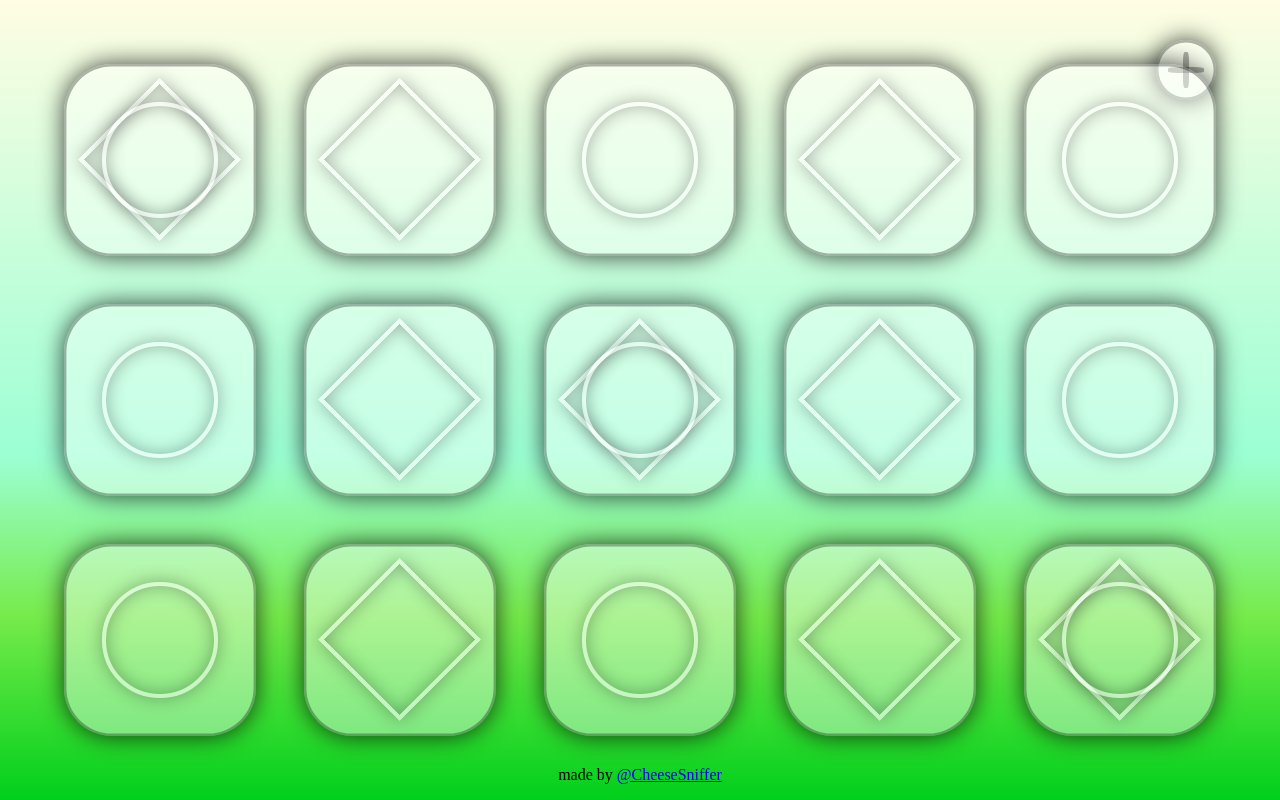
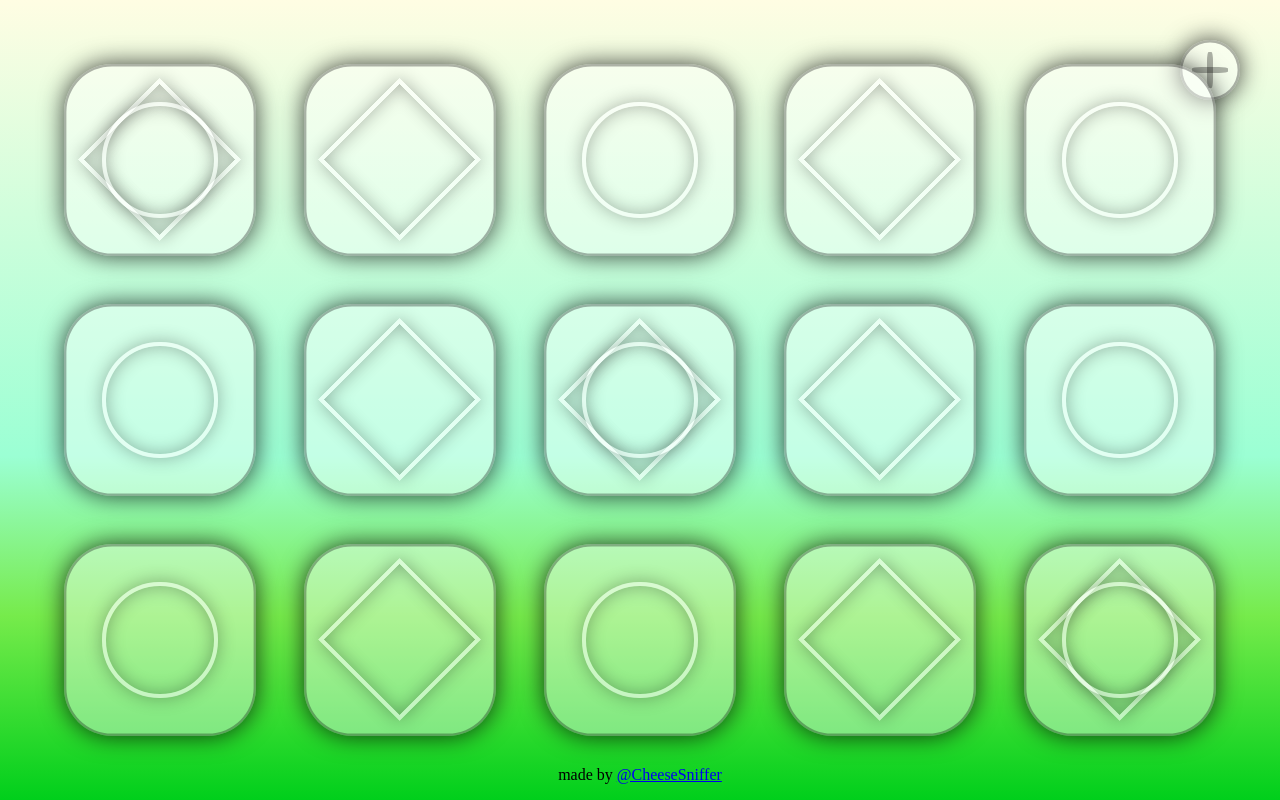
Before and after one commit to big-nuggz/skysheet, a plain HTML site: page index.html in a window 1280 px wide. Drawn offline with Linux system fonts and the light colour scheme.

Commit message:
button fade and fs button adjust

```diff
--- a/style.css
+++ b/style.css
@@ -31,8 +31,8 @@ footer {
 
 .fullscreen-button {
     position: absolute;
-    top: 5%;
-    right: 5%;
+    top: 5vmin;
+    right: 5vmin;
     width: calc(var(--key-size) * 0.25);
     height: calc(var(--key-size) * 0.25);
     background: rgba(255, 255, 255, 0.4);
@@ -88,10 +88,12 @@ footer {
     border-radius: 25%;
     box-shadow: 0px 0px calc(var(--key-size) * 0.1) rgba(0, 0, 0, 0.75),  0px 0px 0px calc(var(--key-size) * 0.01) rgba(0, 0, 0, 0.3) inset;
     background-color: rgba(255, 255, 255, 0.4);
+    transition: background-color 1s;
 }
 
 .key.active {
     background-color: rgba(255, 0, 0, 0.5);
+    transition: background-color 0s;
 }
 
 .diamond, .circle {
```
